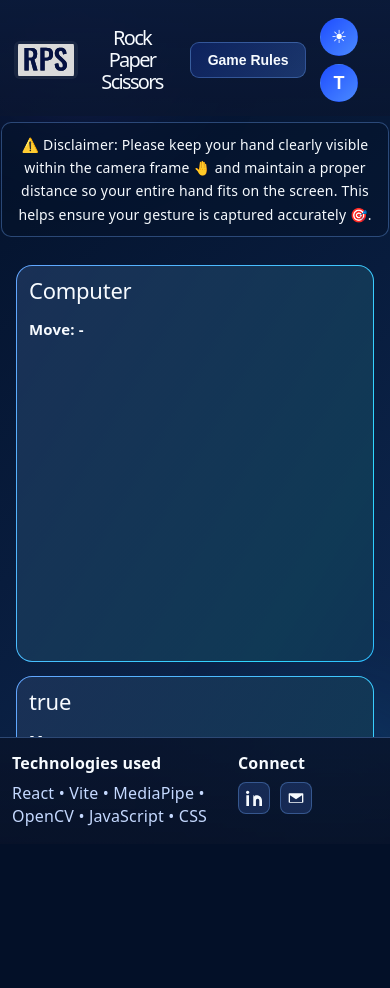
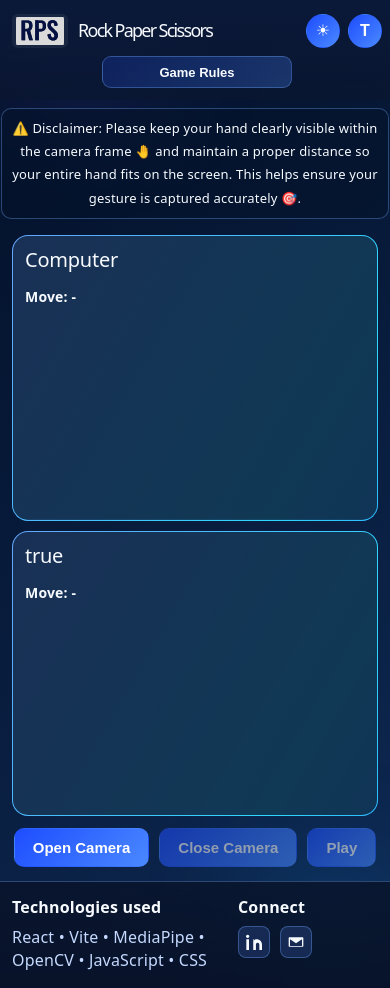
Before and after one commit to IqraKhanZ/RockPaperScissors, a React (Vite) app in the folder my-react-app/: page /home in a window 390 px wide. Before the commit the page ends 844 px from the top, so only its background shows below. Built offline with nearby package versions, Linux system fonts and the light colour scheme; no server answers; sample sign-in values are in the browser's storage.

Commit message:
Updated app.css

```diff
--- a/my-react-app/src/App.css
+++ b/my-react-app/src/App.css
@@ -861,18 +861,110 @@
 }
 
 @media (max-width: 860px) {
+  .app-shell {
+    height: auto;
+    min-height: 100svh;
+    overflow-y: auto;
+    overflow-x: hidden;
+  }
+
+  .app-header {
+    padding: 8px 10px 6px;
+  }
+
   .header-inner {
-    flex-direction: row;
+    flex-wrap: wrap;
     align-items: center;
     justify-content: space-between;
+    gap: 8px;
+    padding: 6px 2px;
+  }
+
+  .brand-wrap {
+    min-width: 0;
+  }
+
+  .brand-title {
+    font-size: clamp(17px, 4.6vw, 23px);
+  }
+
+  .header-center {
+    order: 3;
+    width: 100%;
+    justify-content: center;
+  }
+
+  .game-rules-btn {
+    width: min(210px, 82vw);
+    height: 34px;
+    font-size: 13px;
+  }
+
+  .header-actions {
+    margin-left: auto;
+    flex-wrap: nowrap;
   }
 
   .boxes-wrap {
     grid-template-columns: 1fr;
+    gap: 10px;
+    margin-top: 4px;
   }
 
   .home-page {
+    height: auto;
+    min-height: 0;
+    overflow: visible;
     justify-content: flex-start;
+    gap: 12px;
+    padding: 8px 12px 14px;
+  }
+
+  .move-box {
+    height: auto;
+    min-height: 250px;
+    max-height: none;
+  }
+
+  .computer-visual,
+  .webcam-slot {
+    min-height: 210px;
+  }
+
+  .countdown-number,
+  .ready-status,
+  .camera-status,
+  .no-hand-status {
+    left: 50%;
+  }
+
+  .disclaimer-ticker {
+    width: 100%;
+    padding: 8px 10px;
+  }
+
+  .disclaimer-track {
+    font-size: 13px;
+  }
+
+  .auth-shell {
+    align-items: flex-start;
+    padding: 14px 12px;
+  }
+
+  .auth-card {
+    max-width: 100%;
+    padding: 20px 16px;
+  }
+
+  .docs-backdrop {
+    padding: 10px;
+  }
+
+  .docs-modal {
+    width: 100%;
+    max-height: calc(100svh - 20px);
+    padding: 12px;
   }
 
   .footer-content {
@@ -884,3 +976,34 @@
     text-align: left;
   }
 }
+
+@media (max-width: 520px) {
+  .brand-logo {
+    width: 48px;
+    height: 30px;
+  }
+
+  .header-btn {
+    width: 34px;
+    height: 34px;
+    font-size: 16px;
+  }
+
+  .game-rules-btn {
+    width: min(190px, 84vw);
+    height: 32px;
+  }
+
+  .computer-visual,
+  .webcam-slot {
+    min-height: 185px;
+  }
+
+  .move-box h2 {
+    font-size: 20px;
+  }
+
+  .box-move-text {
+    font-size: 14px;
+  }
+}
```
